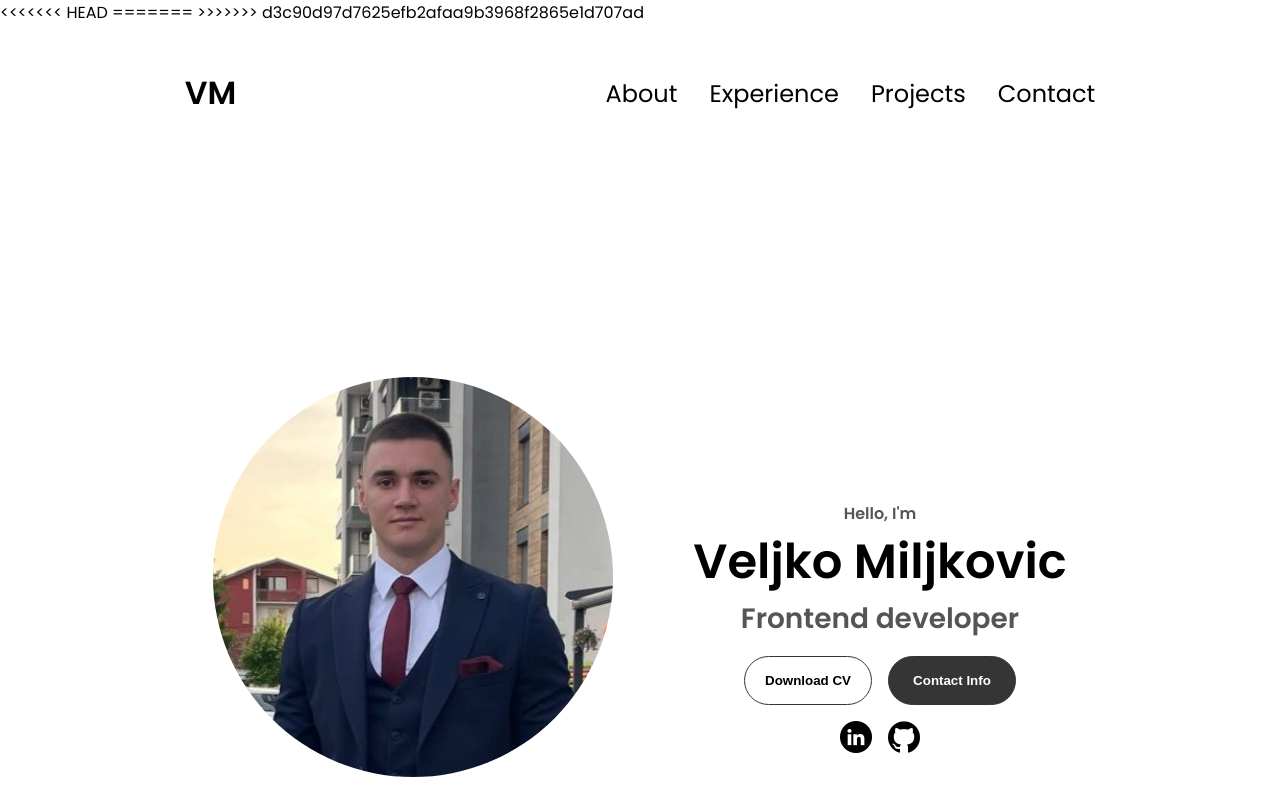
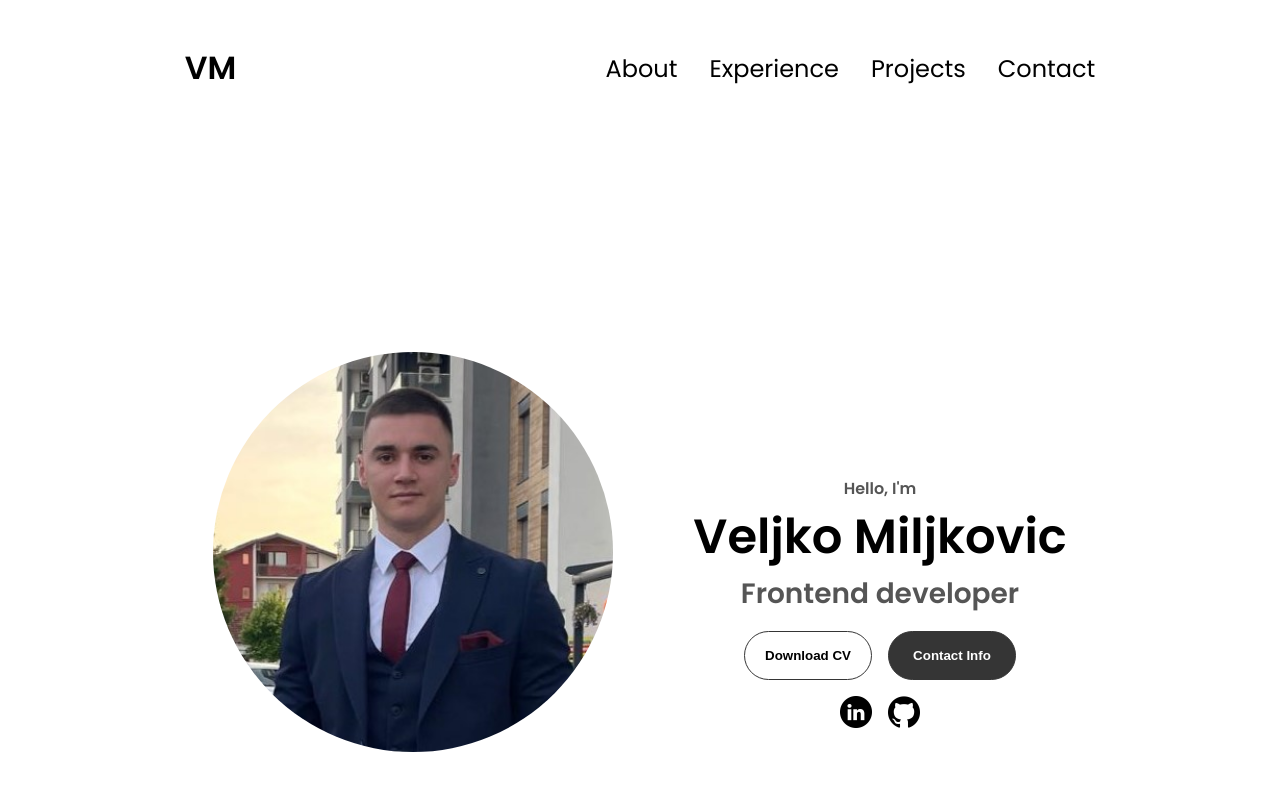
Before and after one commit to veljkoMiljkovic123/html-css-js-potrfolio, a plain HTML site: page index.html in a window 1280 px wide. Shown: the top 800 px of the page. Drawn offline with Linux system fonts and the light colour scheme.

Commit message:
Small changes

```diff
--- a/index.html
+++ b/index.html
@@ -10,11 +10,6 @@
 </head>
 
 <body>
-<<<<<<< HEAD
-
-=======
-
->>>>>>> d3c90d97d7625efb2afaa9b3968f2865e1d707ad
     <nav id="desktop-nav">
         <div class="logo">
             <a href="index.html">VM</a>
```
